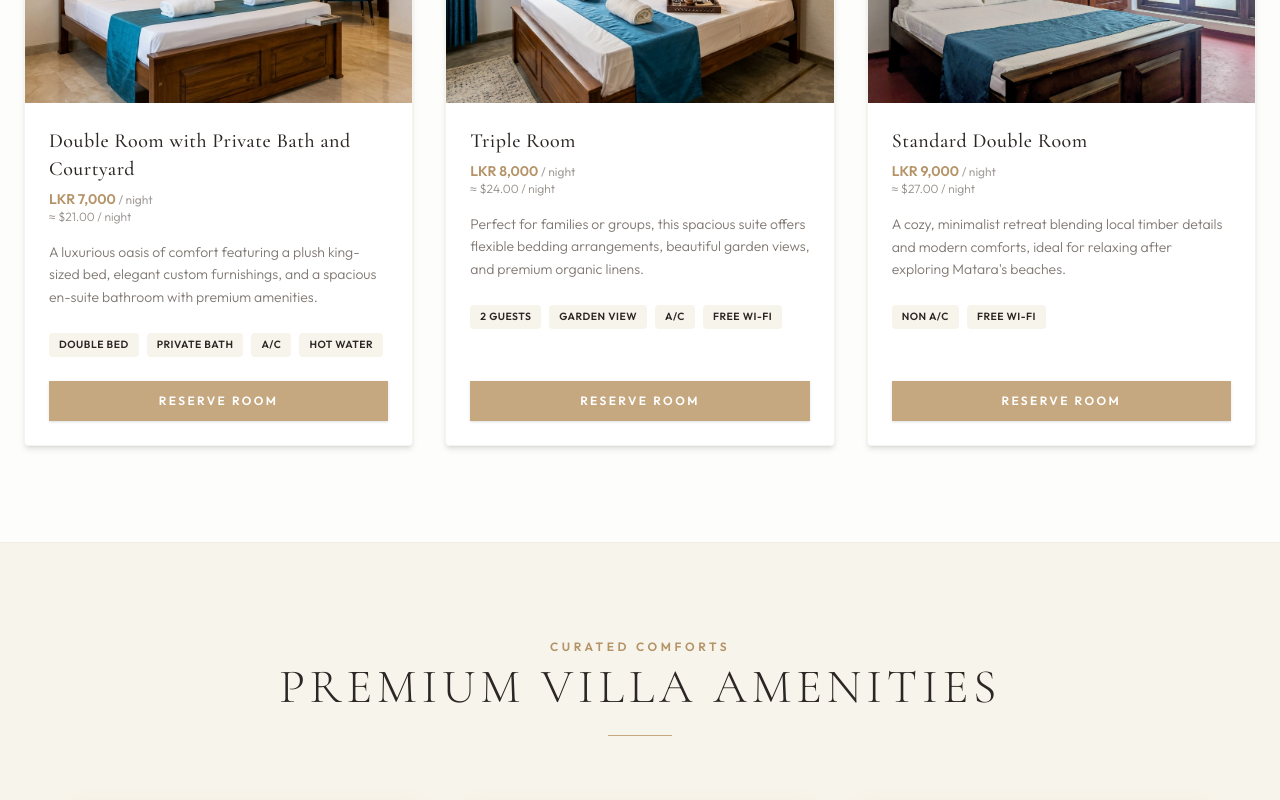
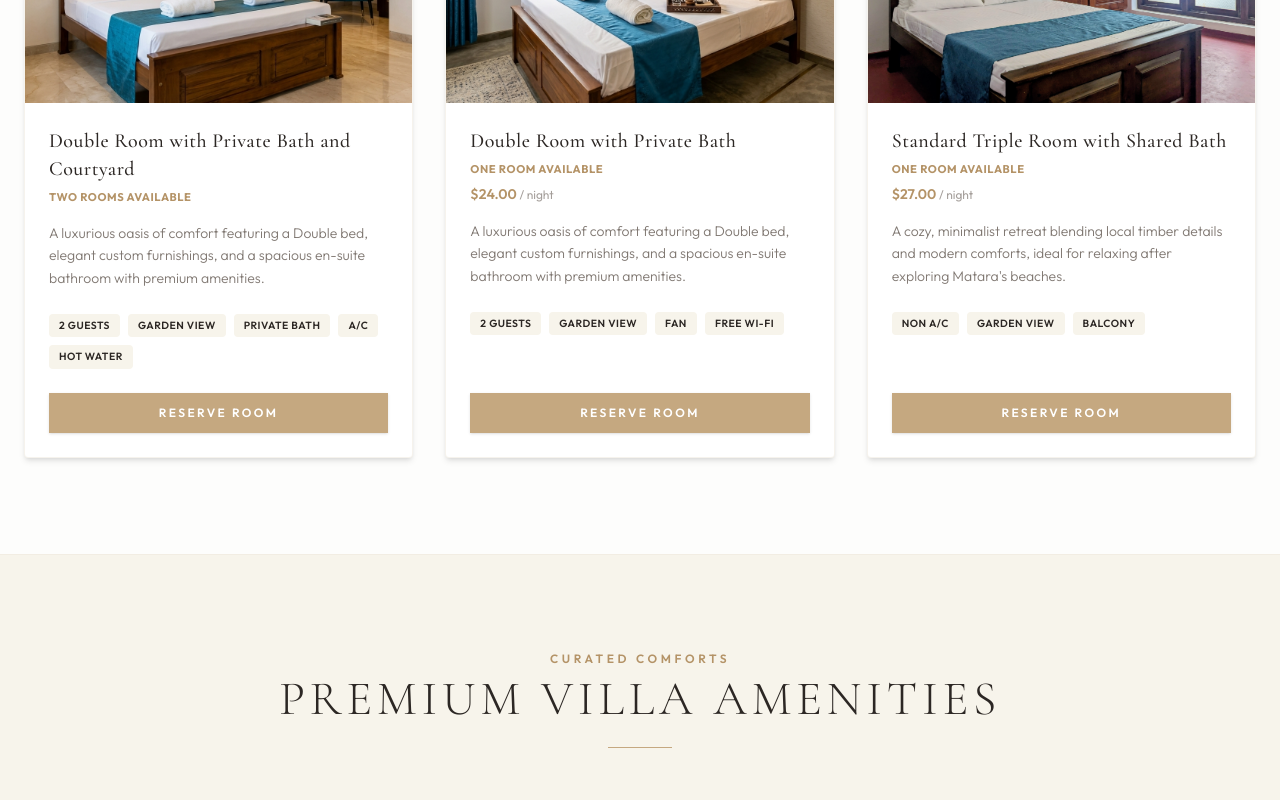
Before and after one commit to grpkarunathilaka/SethVilla, an Angular app: page / in a window 1280 px wide. Shown: the part 1580-2380 px from the top of the page. Built offline with nearby package versions, Linux system fonts and the light colour scheme; no server answers.

Commit message:
feat: initialize core project structure with index and app components

```diff
--- a/src/app/app.html
+++ b/src/app/app.html
@@ -161,25 +161,26 @@
           <!-- Info -->
           <div class="p-6 space-y-4">
             <div class="space-y-1.5">
-              <h4 class="font-serif text-xl tracking-wide text-brand-brown-900 font-medium">Double Room with Private Bath
+              <h4 class="font-serif text-xl tracking-wide text-brand-brown-900 font-medium">Double Room with Private
+                Bath
                 and Courtyard
               </h4>
-              <div class="flex flex-col">
-                <span class="text-sm font-semibold text-brand-gold-600">LKR 7,000 <span class="text-xs font-normal text-brand-brown-800/50">/ night</span></span>
-                @if (getConvertedRate(7000)) {
-                  <span class="text-xs text-brand-brown-800/60 font-light">≈ {{ getConvertedRate(7000) }} / night</span>
-                }
-              </div>
+              <span
+                class="text-[0.7rem] text-brand-gold-600 font-sans tracking-wider uppercase font-bold block mt-1">Two
+                rooms available</span>
             </div>
             <p class="text-sm font-light leading-relaxed text-brand-brown-800/70">
-              A luxurious oasis of comfort featuring a plush king-sized bed, elegant custom furnishings, and a spacious
+              A luxurious oasis of comfort featuring a Double bed, elegant custom furnishings, and a spacious
               en-suite bathroom with premium amenities.
             </p>
             <!-- Amenities Badges -->
             <div class="flex flex-wrap gap-2 pt-2">
               <span
-                class="px-2.5 py-1 bg-brand-beige-100 text-brand-brown-900 text-[0.65rem] uppercase tracking-wider font-semibold rounded-sm">Double
-                Bed</span>
+                class="px-2.5 py-1 bg-brand-beige-100 text-brand-brown-900 text-[0.65rem] uppercase tracking-wider font-semibold rounded-sm">2
+                Guests</span>
+              <span
+                class="px-2.5 py-1 bg-brand-beige-100 text-brand-brown-900 text-[0.65rem] uppercase tracking-wider font-semibold rounded-sm">Garden
+                View</span>
               <span
                 class="px-2.5 py-1 bg-brand-beige-100 text-brand-brown-900 text-[0.65rem] uppercase tracking-wider font-semibold rounded-sm">Private
                 Bath</span>
@@ -192,39 +193,39 @@
           </div>
         </div>
         <div class="p-6 pt-0">
-          <button (click)="selectRoomAndScroll('Double Room with Private Bathroom')"
+          <button (click)="selectRoomAndScroll('Double Room with Private Bath and Courtyard')"
             class="w-full py-3 bg-brand-gold-500 hover:bg-brand-gold-600 text-white transition-colors duration-300 font-sans text-xs tracking-[0.2em] uppercase font-semibold shadow-sm"
-            aria-label="Reserve Double Room with Private Bathroom at Seth Villa Matara">
+            aria-label="Reserve Double Room with Private Bath and Courtyard at Seth Villa Matara">
             RESERVE ROOM
           </button>
         </div>
       </div>
 
-      <!-- Card 2: Triple Room -->
+      <!-- Card 2: Double Room with Private Bath -->
       <div
         class="bg-white rounded-sm shadow-md border border-brand-beige-200/50 overflow-hidden flex flex-col justify-between group hover:shadow-lg transition-shadow duration-300">
         <div>
           <!-- Image -->
           <div class="overflow-hidden relative aspect-[4/3] bg-brand-beige-100">
             <img ngSrc="images/triple_room.png" fill sizes="(max-width: 768px) 100vw, 30vw"
-              alt="Spacious Triple Room Accommodation at Seth Villa Matara Sri Lanka"
+              alt="Luxury Double Room with Private Bath Accommodation at Seth Villa Matara Sri Lanka"
               class="object-cover group-hover:scale-105 transition-transform duration-700" />
           </div>
           <!-- Info -->
           <div class="p-6 space-y-4">
             <div class="space-y-1.5">
-              <h4 class="font-serif text-xl tracking-wide text-brand-brown-900 font-medium">Triple Room</h4>
+              <h4 class="font-serif text-xl tracking-wide text-brand-brown-900 font-medium">Double Room with Private Bath</h4>
+              <span
+                class="text-[0.7rem] text-brand-gold-600 font-sans tracking-wider uppercase font-bold block mt-1">One
+                room available</span>
               <div class="flex flex-col">
-                <span class="text-sm font-semibold text-brand-gold-600">LKR 8,000 <span class="text-xs font-normal text-brand-brown-800/50">/ night</span></span>
-                @if (getConvertedRate(8000)) {
-                  <span class="text-xs text-brand-brown-800/60 font-light">≈ {{ getConvertedRate(8000) }} / night</span>
-                }
+                <span class="text-sm font-semibold text-brand-gold-600">$24.00 <span
+                    class="text-xs font-normal text-brand-brown-800/50">/ night</span></span>
               </div>
             </div>
             <p class="text-sm font-light leading-relaxed text-brand-brown-800/70">
-              Perfect for families or groups, this spacious suite offers flexible bedding arrangements, beautiful
-              garden
-              views, and premium organic linens.
+              A luxurious oasis of comfort featuring a Double bed, elegant custom furnishings, and a spacious
+              en-suite bathroom with premium amenities.
             </p>
             <!-- Amenities Badges -->
             <div class="flex flex-wrap gap-2 pt-2">
@@ -235,7 +236,7 @@
                 class="px-2.5 py-1 bg-brand-beige-100 text-brand-brown-900 text-[0.65rem] uppercase tracking-wider font-semibold rounded-sm">Garden
                 View</span>
               <span
-                class="px-2.5 py-1 bg-brand-beige-100 text-brand-brown-900 text-[0.65rem] uppercase tracking-wider font-semibold rounded-sm">A/C</span>
+                class="px-2.5 py-1 bg-brand-beige-100 text-brand-brown-900 text-[0.65rem] uppercase tracking-wider font-semibold rounded-sm">Fan</span>
               <span
                 class="px-2.5 py-1 bg-brand-beige-100 text-brand-brown-900 text-[0.65rem] uppercase tracking-wider font-semibold rounded-sm">Free
                 Wi-Fi</span>
@@ -243,33 +244,34 @@
           </div>
         </div>
         <div class="p-6 pt-0">
-          <button (click)="selectRoomAndScroll('Triple Room')"
+          <button (click)="selectRoomAndScroll('Double Room with Private Bath')"
             class="w-full py-3 bg-brand-gold-500 hover:bg-brand-gold-600 text-white transition-colors duration-300 font-sans text-xs tracking-[0.2em] uppercase font-semibold shadow-sm"
-            aria-label="Reserve Triple Room at Seth Villa Matara">
+            aria-label="Reserve Double Room with Private Bath at Seth Villa Matara">
             RESERVE ROOM
           </button>
         </div>
       </div>
 
-      <!-- Card 3: Standard Double Room -->
+      <!-- Card 3: Standard Triple Room with Shared Bath -->
       <div
         class="bg-white rounded-sm shadow-md border border-brand-beige-200/50 overflow-hidden flex flex-col justify-between group hover:shadow-lg transition-shadow duration-300">
         <div>
           <!-- Image -->
           <div class="overflow-hidden relative aspect-[4/3] bg-brand-beige-100">
             <img ngSrc="images/standard_double_room.jpg" fill sizes="(max-width: 768px) 100vw, 30vw"
-              alt="Standard Double Room with Local Timber Finishes at Seth Villa Matara Sri Lanka"
+              alt="Standard Triple Room with Shared Bath with Local Timber Finishes at Seth Villa Matara Sri Lanka"
               class="object-cover group-hover:scale-105 transition-transform duration-700" />
           </div>
           <!-- Info -->
           <div class="p-6 space-y-4">
             <div class="space-y-1.5">
-              <h4 class="font-serif text-xl tracking-wide text-brand-brown-900 font-medium">Standard Double Room</h4>
+              <h4 class="font-serif text-xl tracking-wide text-brand-brown-900 font-medium">Standard Triple Room with Shared Bath</h4>
+              <span
+                class="text-[0.7rem] text-brand-gold-600 font-sans tracking-wider uppercase font-bold block mt-1">One
+                room available</span>
               <div class="flex flex-col">
-                <span class="text-sm font-semibold text-brand-gold-600">LKR 9,000 <span class="text-xs font-normal text-brand-brown-800/50">/ night</span></span>
-                @if (getConvertedRate(9000)) {
-                  <span class="text-xs text-brand-brown-800/60 font-light">≈ {{ getConvertedRate(9000) }} / night</span>
-                }
+                <span class="text-sm font-semibold text-brand-gold-600">$27.00 <span
+                    class="text-xs font-normal text-brand-brown-800/50">/ night</span></span>
               </div>
             </div>
             <p class="text-sm font-light leading-relaxed text-brand-brown-800/70">
@@ -282,15 +284,17 @@
                 class="px-2.5 py-1 bg-brand-beige-100 text-brand-brown-900 text-[0.65rem] uppercase tracking-wider font-semibold rounded-sm">Non
                 A/C</span>
               <span
-                class="px-2.5 py-1 bg-brand-beige-100 text-brand-brown-900 text-[0.65rem] uppercase tracking-wider font-semibold rounded-sm">Free
-                Wi-Fi</span>
+                class="px-2.5 py-1 bg-brand-beige-100 text-brand-brown-900 text-[0.65rem] uppercase tracking-wider font-semibold rounded-sm">Garden
+                View</span>
+              <span
+                class="px-2.5 py-1 bg-brand-beige-100 text-brand-brown-900 text-[0.65rem] uppercase tracking-wider font-semibold rounded-sm">Balcony</span>
             </div>
           </div>
         </div>
         <div class="p-6 pt-0">
-          <button (click)="selectRoomAndScroll('Standard Double Room')"
+          <button (click)="selectRoomAndScroll('Standard Triple Room with Shared Bath')"
             class="w-full py-3 bg-brand-gold-500 hover:bg-brand-gold-600 text-white transition-colors duration-300 font-sans text-xs tracking-[0.2em] uppercase font-semibold shadow-sm"
-            aria-label="Reserve Standard Double Room at Seth Villa Matara">
+            aria-label="Reserve Standard Triple Room with Shared Bath at Seth Villa Matara">
             RESERVE ROOM
           </button>
         </div>
@@ -712,9 +716,9 @@
             <div class="relative">
               <select id="bookingOption" name="bookingOption" [(ngModel)]="bookingForm.bookingOption"
                 class="w-full px-4 py-3 bg-brand-beige-100/50 border border-brand-beige-200 rounded-sm focus:outline-none focus:border-brand-gold-500 font-sans text-sm transition-colors appearance-none cursor-pointer text-brand-brown-900">
-                <option value="Double Room with Private Bathroom">Double Room with Private Bathroom</option>
-                <option value="Triple Room">Triple Room</option>
-                <option value="Standard Double Room">Standard Double Room</option>
+                <option value="Double Room with Private Bath and Courtyard">Double Room with Private Bath and Courtyard</option>
+                <option value="Double Room with Private Bath">Double Room with Private Bath</option>
+                <option value="Standard Triple Room with Shared Bath">Standard Triple Room with Shared Bath</option>
                 <option value="Entire Villa">Entire Villa</option>
               </select>
               <div class="absolute inset-y-0 right-4 flex items-center pointer-events-none text-brand-brown-800/60">
@@ -724,14 +728,18 @@
 
             <!-- Total Cost Summary -->
             @if (numberOfNights > 0) {
-              <div class="mt-4 p-4 bg-brand-beige-100/70 border border-brand-beige-200 rounded-sm flex flex-col justify-between space-y-2">
+            <div
+              class="mt-4 p-4 bg-brand-beige-100/70 border border-brand-beige-200 rounded-sm flex flex-col justify-between space-y-2">
               <div class="flex justify-between items-center text-xs text-brand-brown-800/60 font-sans">
                 <span>Nights Selected:</span>
-                  <span class="font-semibold text-brand-brown-900">{{ numberOfNights }} {{ numberOfNights === 1 ? 'night' : 'nights' }}</span>
+                <span class="font-semibold text-brand-brown-900">{{ numberOfNights }} {{ numberOfNights === 1 ? 'night'
+                  : 'nights' }}</span>
               </div>
-                <div class="flex justify-between items-center text-xs text-brand-brown-800/60 font-sans border-b border-brand-beige-200/50 pb-2">
+              <div
+                class="flex justify-between items-center text-xs text-brand-brown-800/60 font-sans border-b border-brand-beige-200/50 pb-2">
                 <span>Rate per Night:</span>
-                  <span class="font-semibold text-brand-brown-900">LKR {{ getFormattedRateLKR(bookingForm.bookingOption) }}</span>
+                <span class="font-semibold text-brand-brown-900">LKR {{ getFormattedRateLKR(bookingForm.bookingOption)
+                  }}</span>
               </div>
               <div class="flex justify-between items-end pt-1">
                 <span class="text-xs font-semibold text-brand-brown-800/70 uppercase tracking-wider">Total Cost:</span>
@@ -744,7 +752,8 @@
               </div>
             </div>
             } @else {
-              <div class="mt-4 p-3 bg-brand-beige-100/30 border border-dashed border-brand-beige-200 rounded-sm text-center text-[0.7rem] text-brand-brown-800/50 font-sans italic">
+            <div
+              class="mt-4 p-3 bg-brand-beige-100/30 border border-dashed border-brand-beige-200 rounded-sm text-center text-[0.7rem] text-brand-brown-800/50 font-sans italic">
               Please select check-in and check-out dates on the calendar to see total cost.
             </div>
             }
--- a/src/app/app.ts
+++ b/src/app/app.ts
@@ -37,13 +37,13 @@ export class App implements OnInit {
     firstName: '',
     lastName: '',
     email: '',
-    bookingOption: 'Double Room with Private Bathroom', // Default
+    bookingOption: 'Double Room with Private Bath and Courtyard', // Default
   };
 
   roomPrices: Record<string, number> = {
-    'Double Room with Private Bathroom': 7000,
-    'Triple Room': 8000,
-    'Standard Double Room': 9000,
+    'Double Room with Private Bath and Courtyard': 7000,
+    'Double Room with Private Bath': 8000,
+    'Standard Triple Room with Shared Bath': 9000,
     'Entire Villa': 12000,
     'Master Suite': 7000 // fallback
   };
@@ -420,7 +420,7 @@ export class App implements OnInit {
         }
 
         // Reset forms
-        this.bookingForm = { firstName: '', lastName: '', email: '', bookingOption: 'Double Room with Private Bathroom' };
+        this.bookingForm = { firstName: '', lastName: '', email: '', bookingOption: 'Double Room with Private Bath and Courtyard' };
         this.checkInDate = null;
         this.checkOutDate = null;
         this.generateCalendar();
--- a/src/index.html
+++ b/src/index.html
@@ -110,7 +110,7 @@
         "containsPlace": [
           {
             "@type": "Accommodation",
-            "name": "Double Room with Private Bath",
+            "name": "Double Room with Private Bath and Courtyard",
             "description": "A luxurious oasis of comfort featuring a plush king-sized bed, elegant custom furnishings, and a spacious en-suite bathroom with premium amenities.",
             "occupancy": {
               "@type": "QuantitativeValue",
@@ -125,31 +125,29 @@
           },
           {
             "@type": "Accommodation",
-            "name": "Triple Room",
-            "description": "Perfect for families or groups, this spacious suite offers flexible bedding arrangements, beautiful garden views, and premium organic linens.",
+            "name": "Double Room with Private Bath",
+            "description": "A luxurious oasis of comfort featuring a Double bed, elegant custom furnishings, and a spacious en-suite bathroom with premium amenities.",
+            "occupancy": {
+              "@type": "QuantitativeValue",
+              "value": 2
+            },
+            "amenityFeature": [
+              { "@type": "LocationFeatureSpecification", "name": "Garden View", "value": true },
+              { "@type": "LocationFeatureSpecification", "name": "Fan", "value": true },
+              { "@type": "LocationFeatureSpecification", "name": "Free Wi-Fi", "value": true }
+            ]
+          },
+          {
+            "@type": "Accommodation",
+            "name": "Standard Triple Room with Shared Bath",
+            "description": "A cozy, minimalist retreat blending local timber details and modern comforts, ideal for relaxing after exploring Matara's beaches.",
             "occupancy": {
               "@type": "QuantitativeValue",
               "value": 3
             },
             "amenityFeature": [
               { "@type": "LocationFeatureSpecification", "name": "Garden View", "value": true },
-              { "@type": "LocationFeatureSpecification", "name": "Air Conditioning", "value": true },
-              { "@type": "LocationFeatureSpecification", "name": "Free Wi-Fi", "value": true }
-            ]
-          },
-          {
-            "@type": "Accommodation",
-            "name": "Standard Double Room",
-            "description": "A cozy, minimalist retreat blending local timber details and modern comforts, ideal for relaxing after exploring Matara's beaches.",
-            "occupancy": {
-              "@type": "QuantitativeValue",
-              "value": 2
-            },
-            "amenityFeature": [
-              { "@type": "LocationFeatureSpecification", "name": "Double Bed", "value": true },
-              { "@type": "LocationFeatureSpecification", "name": "Timber Details", "value": true },
-              { "@type": "LocationFeatureSpecification", "name": "Air Conditioning", "value": true },
-              { "@type": "LocationFeatureSpecification", "name": "Free Wi-Fi", "value": true }
+              { "@type": "LocationFeatureSpecification", "name": "Balcony", "value": true }
             ]
           }
         ]
```
Lines whose indentation alone changed are shown as unchanged.
